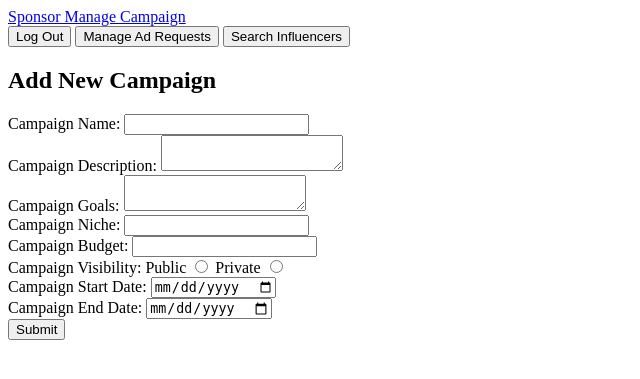
After one commit to Kool-Cool/MAD-I, a Flask app: page /sponsor/managecampaign/addcampaign in a window 1280 px wide. The commit adds this page. Shown: the top 379 px of the page, without its empty margins (0-640 px from the left). Run offline with Flask 3, Linux system fonts and the light colour scheme; a user stored in the database is signed in.

Commit message:
feat : Add route new campaign
- Date Check

```diff
--- a/models.py
+++ b/models.py
@@ -1,7 +1,8 @@
 # models.py
 from flask_sqlalchemy import SQLAlchemy
 from datetime import datetime, date
-
+from sqlalchemy.orm import validates
+from flask import flash
 db = SQLAlchemy()
 
 
@@ -74,19 +75,29 @@ class Campaign(db.Model):
         db.Integer, db.ForeignKey("sponsors.sponsor_id"), nullable=False
     )
     name = db.Column(db.String(255), nullable=False)
-    description = db.Column(db.Text,nullable=False)
+    description = db.Column(db.Text, nullable=False)
     start_date = db.Column(db.Date)
     end_date = db.Column(db.Date)
-    budget = db.Column(db.Numeric(10, 2),nullable=False)
+    budget = db.Column(db.Numeric(10, 2), nullable=False)
     visibility = db.Column(db.Enum("public", "private"))
-    goals = db.Column(db.Text,nullable=False)
-    niche = db.Column(db.String(255), nullable=False)  # New field for niche
+    goals = db.Column(db.Text, nullable=False)
+    niche = db.Column(db.String(255), nullable=False)
 
     ad_requests = db.relationship("AdRequest", backref="campaign", lazy=True)
     campaign_flags = db.relationship("CampaignFlag", backref="campaign", lazy=True)
 
     def to_dict(self):
         return {c.name: getattr(self, c.name) for c in self.__table__.columns}
+
+    @validates("end_date")
+    def validate_end_date(self, key, end_date):
+        # print(end_date)
+        # print(type(end_date))
+        if self.start_date and end_date:
+            if end_date < self.start_date:
+                # raise ValueError("End date must be greater than start date")
+                flash("End date must be greater than start date", "error")
+        return end_date
 
 
 class AdRequest(db.Model):
--- a/sponsor.py
+++ b/sponsor.py
@@ -5,6 +5,7 @@ from flask import Blueprint, request, render_template, redirect, url_for
 from models import db , User,Sponsor ,Campaign ,AdRequest ,Influencer ,UserFlag , CampaignFlag
 from flask import session , flash ,jsonify
 import helper
+import datetime
 
 sponsor = Blueprint('sponsor', __name__)
 
@@ -79,4 +80,68 @@ def sponsor_managecampaign():
         campaign_data = helper.get_campaign_by_userid(session['user_id'])
 
         return render_template('sponsor_managecampaign.html' ,data = session, campaign_data=campaign_data)
+
+
     return redirect(url_for('sponsor.sponsor_login'))
+
+@sponsor.route("/managecampaign/addcampaign" , methods=['GET', 'POST'])
+def add_campaign():
+    if 'user_name' in session and session['role'] == 'sponsor':
+
+        if request.method == "POST":
+            user_id = session['user_id']
+            sponsor_data = Sponsor.query.filter_by(user_id=user_id).first()
+            sponsor_id = sponsor_data.sponsor_id
+
+            # print("user_id" , user_id)
+            # print("sponsor_iddd ," , sponsor_id)
+
+            new_campaign_data = {
+                "budget": request.form.get("campaignbudget"),
+                "description" : request.form.get("campaigndescription"),
+                "end_date" : request.form.get("campaignenddate"),
+                "goals" : request.form.get("campaigngoals"),
+                "name" : request.form.get("campaignname"),
+                "niche" : request.form.get("campaignniche"),
+                "sponsor_id" : sponsor_id ,
+                "start_date" : request.form.get("campaignstartdate"),
+                "visibility" : request.form.get("campaignvisibility")
+            }
+            # print(new_campaign_data)
+
+            # print()
+            # print(new_campaign_data['visibility'])
+
+            # print("old Type" , type(new_campaign_data['start_date']))
+
+            new_campaign = Campaign(
+                sponsor_id = new_campaign_data['sponsor_id'],
+                name = new_campaign_data['name'],
+                description = new_campaign_data['description'],
+                # start_date': '2024-06-01' YYYY-MM-DD
+                start_date = datetime.datetime.strptime(new_campaign_data['start_date'], '%Y-%m-%d').date() ,
+                end_date = datetime.datetime.strptime(new_campaign_data['end_date'], '%Y-%m-%d').date(),
+                budget = new_campaign_data['budget'],
+                visibility = new_campaign_data['visibility'],
+                goals = new_campaign_data['goals'],
+                niche =new_campaign_data['niche']
+            )
+
+            # print(new_campaign_data)
+
+            try:
+                # print(new_campaign)
+                db.session.add(new_campaign)
+                db.session.commit()
+                flash("Added New Campaign Successfully" , "success")
+                return redirect(url_for('sponsor.sponsor_managecampaign'))
+
+
+            except Exception as e:
+                error_message = str(e)#.split('\n')[0]  # Get the first line of the error
+                flash(f"Error: {error_message}", "error")
+                db.session.rollback()
+
+
+        return render_template('sponsor_addcampaign.html')
+    return redirect(url_for('sponsor.sponsor_login'))
--- /dev/null
+++ b/templates/sponsor_addcampaign.html
@@ -0,0 +1,89 @@
+<!DOCTYPE html>
+<html lang="en">
+<head>
+    <meta charset="UTF-8">
+    <meta name="viewport" content="width=device-width, initial-scale=1.0">
+    <title>AddNewCampaign</title>
+
+</head>
+
+<body>
+    <nav>
+        <a  href="/sponsor/managecampaign">Sponsor Manage Campaign</a>
+        <div >
+            <button  onclick="location.href='/logout'">Log Out</button>
+            <button  onclick="location.href='#'">Manage Ad Requests</button>
+            <button  onclick="location.href='#'">Search Influencers</button>
+
+        </div>
+    </nav>
+
+    <div id="flash">
+        {% with messages = get_flashed_messages() %}
+        {% if messages %}
+        <div class="alert alert-danger">
+            <ul>
+                {% for message in messages %}
+                <li>{{ message }}</li>
+                {% endfor %}
+            </ul>
+        </div>
+        {% endif %}
+        {% endwith %}
+    </div>
+
+    <div>
+        <h2>
+            Add New Campaign
+        </h2>
+        <form action="{{ url_for('sponsor.add_campaign') }}" method='POST'>
+
+                <label for="campaignname">Campaign Name:</label>
+                <input type="text" class="form-control" id="campaignname" name="campaignname" required>
+
+                <br>
+
+                <label for="campaigndescription">Campaign Description:</label>
+                <textarea  class="form-control" id="campaigndescription" name="campaigndescription" required></textarea>
+
+                <br>
+
+                <label for="campaigngoals">Campaign Goals:</label>
+                <textarea type="text" class="form-control" id="campaigngoals" name="campaigngoals" required></textarea>
+
+                <br>
+
+                <label for="campaignniche">Campaign Niche:</label>
+                <input type="text" class="form-control" id="campaignniche" name="campaignniche" required>
+
+                <br>
+
+                <label for="campaignbudget">Campaign Budget:</label>
+                <input type="number" class="form-control" id="campaignbudget" name="campaignbudget" required>
+
+                <br>
+
+                <label for="campaignvisibility">Campaign Visibility:</label>
+                <label for="public">Public</label>
+                <input type="radio" id="public" name="campaignvisibility" value="public" required>
+                <label for="private">Private</label>
+                <input type="radio" id="private" name="campaignvisibility" value="private" required>
+
+                <br>
+                <label for="campaignstartdate">Campaign Start Date:</label>
+                <input type="date" name="campaignstartdate" required>
+                <br>
+                <label for="campaignenddate">Campaign End Date:</label>
+                <input type="date" name="campaignenddate" required>
+
+                <br>
+                <button type="submit">Submit</button>
+
+
+        </form>
+    </div>
+
+
+
+</body>
+</html>
```
Also changed, not shown: templates/sponsor_managecampaign.html (+6 -5 lines), instance/test.db.
